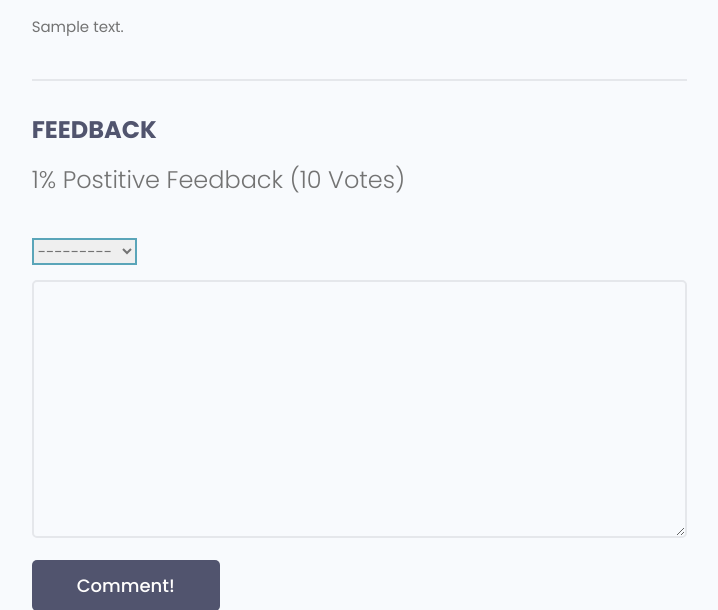
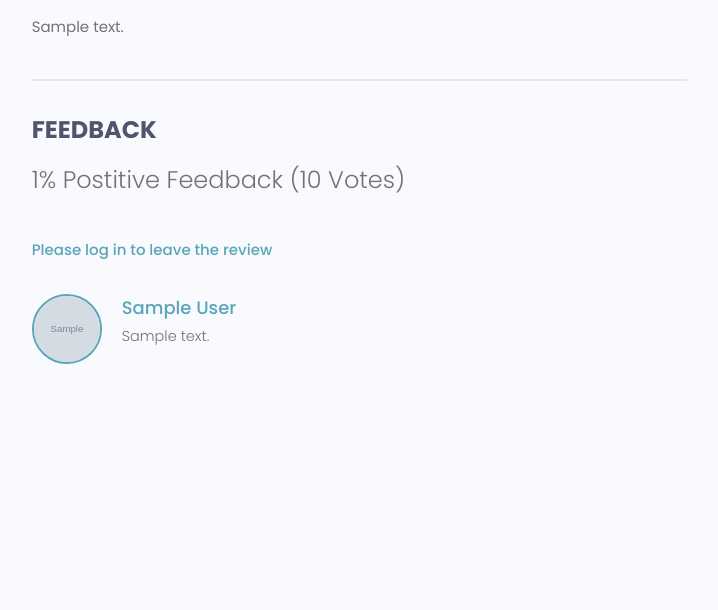
Before and after one commit to bl4szk4/Django_tutorial, a Django app: page /projects/project/00000000-0000-0000-0000-000000000001/ in a window 1280 px wide. Shown: the part 696-1306 px from the top of the page, without its empty margins (465-1183 px from the left). After the commit the page ends 1060 px from the top, so only its background shows below. Run offline with Django 4.2, Linux system fonts and the light colour scheme; tables that the repository leaves empty hold one stand-in row (values such as "Sample post"); grey boxes marked "Sample" are stand-in pictures; some libraries are stand-ins or nearby versions.

Commit message:
Added conditions for comment section

```diff
--- a/projects/models.py
+++ b/projects/models.py
@@ -32,6 +32,11 @@ class Project(models.Model):
         self.vote_ratio = ratio
         self.save()
 
+    @property
+    def reviewers(self):
+        query_set = self.review_set.all().values_list('owner__id', flat=True)
+        return query_set
+
 
 class Review(models.Model):
     VOTE_TYPE = (
--- a/projects/templates/projects/single-project.html
+++ b/projects/templates/projects/single-project.html
@@ -40,7 +40,11 @@
             <h5 class="project--rating">
               {{project.vote_ratio}}% Postitive Feedback ({{project.vote_total}} Vote{{project.vote_total|pluralize:"s"}})
             </h5>
-
+            {% if request.user.profile.id in project.reviewers %}
+                <p>You have already submitted your review for this project</p>
+                {% elif request.user.profile == project.owner %}
+                <p>You cannot review your own work</p>
+                {% elif request.user.is_authenticated %}
                     <form class="form" action="{% url 'project' project.id %}" method="POST">
                     {% csrf_token %}
                         {% for field in form %}
@@ -51,6 +55,9 @@
                         {% endfor %}
                       <input class="btn btn--sub btn--lg" type="submit" value="Comment!" />
                     </form>
+                {% else %}
+                <a href="{% url 'login' %}?next={{ request.path }}">Please log in to leave the review</a>
+            {% endif %}
 
             <div class="commentList">
               {% for review in project.review_set.all %}
--- a/users/templates/users/login_register.html
+++ b/users/templates/users/login_register.html
@@ -60,7 +60,7 @@
           <p>Hello Developer, Welcome Back!</p>
         </div>
 
-        <form action="{% url 'login' %}" method="post" class="form auth__form">
+        <form action="" method="post" class="form auth__form">
           {% csrf_token %}
           <!-- Input:username -->
           <div class="form__field">
--- a/users/views.py
+++ b/users/views.py
@@ -30,7 +30,7 @@ def loginUser(request):
     if request.user.is_authenticated:
         return redirect('profiles')
     if request.method == 'POST':
-        username = request.POST['username']
+        username = request.POST['username'].lower()
         password = request.POST['password']
 
         try:
@@ -42,7 +42,7 @@ def loginUser(request):
         if user is not None:
             login(request, user)
             messages.success(request, 'You are now logged in')
-            return redirect('profiles')
+            return redirect(request.GET['next'] if 'next' in request.GET else 'account')
         else:
             messages.error(request, 'Username or Password is incorrect')
 
```
Also changed, not shown: readme.md. Lines whose indentation alone changed are shown as unchanged.
